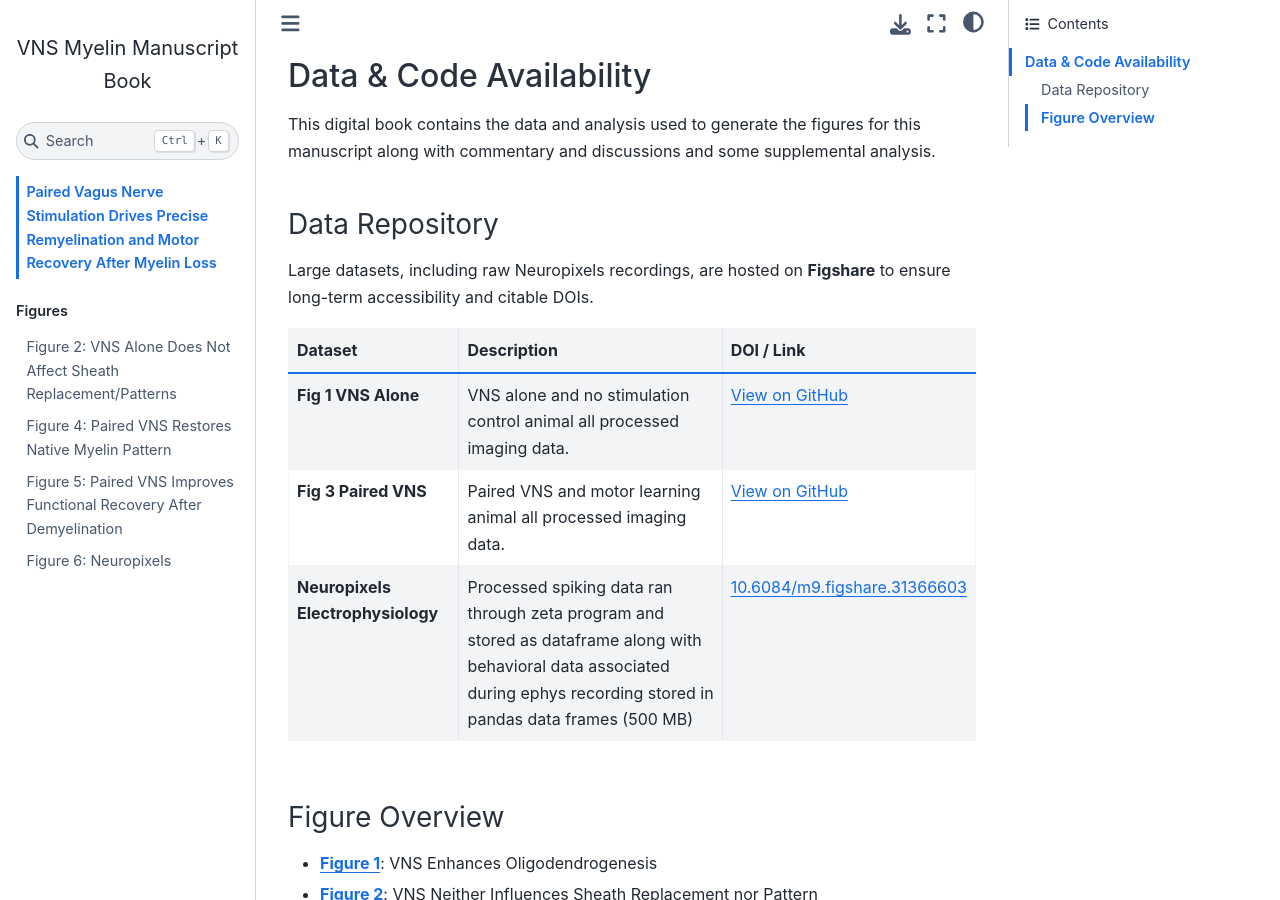
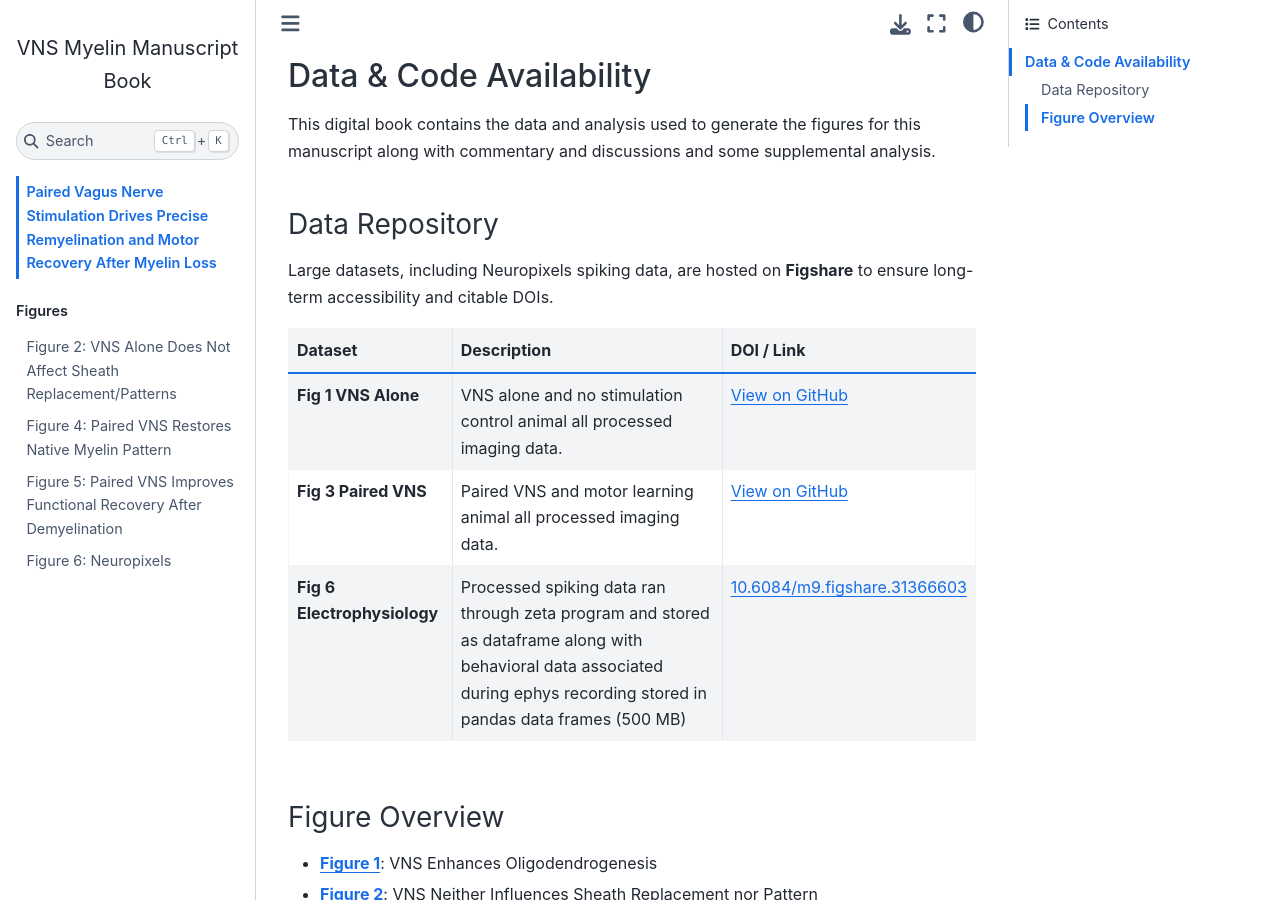
Before and after one commit to shayokdutta/vns_remyelination, a Jupyter Book: the page built from intro.md, in a window 1280 px wide and 900 px high, scrolled down 657 px. Built offline with Jupyter Book 1.0.4 settings and Sphinx 7.4.7 and the Sphinx Book theme 1.1.4, drawn with Linux system fonts in a browser that asks for light colours; pages that are not in the unit, such as notebooks, are missing from menus.

Commit message:
semantics changes

```diff
--- a/intro.md
+++ b/intro.md
@@ -17,12 +17,12 @@
 ## Data & Code Availability
 This digital book contains the data and analysis used to generate the figures for this manuscript along with commentary and discussions and some supplemental analysis.
 ### Data Repository
-Large datasets, including raw Neuropixels recordings, are hosted on **Figshare** to ensure long-term accessibility and citable DOIs.
+Large datasets, including Neuropixels spiking data, are hosted on **Figshare** to ensure long-term accessibility and citable DOIs.
 | Dataset | Description | DOI / Link |
 | :--- | :--- | :--- |
 | **Fig 1 VNS Alone** | VNS alone and no stimulation control animal all processed imaging data. | [View on GitHub](https://github.com/shayokdutta/vns_remyelination/blob/main/Data/Fig1-2025-09-30.csv) |
 | **Fig 3 Paired VNS** | Paired VNS and motor learning animal all processed imaging data. | [View on GitHub](https://github.com/shayokdutta/vns_remyelination/blob/main/Data/Fig3-2025-09-30.csv) |
-| **Neuropixels Electrophysiology** | Processed spiking data ran through zeta program and stored as dataframe along with behavioral data associated during ephys recording stored in pandas data frames (500 MB) | [10.6084/m9.figshare.31366603](https://figshare.com/articles/dataset/Paired_VNS_Remyelination_Electrophysiology_Behavior_Data/31366603)
+| **Fig 6 Electrophysiology** | Processed spiking data ran through zeta program and stored as dataframe along with behavioral data associated during ephys recording stored in pandas data frames (500 MB) | [10.6084/m9.figshare.31366603](https://figshare.com/articles/dataset/Paired_VNS_Remyelination_Electrophysiology_Behavior_Data/31366603)
 
 ### Figure Overview
 * **[Figure 1](figure1_VNSOligos.ipynb)**: VNS Enhances Oligodendrogenesis
```
Also changed, not shown: 2 other files.
